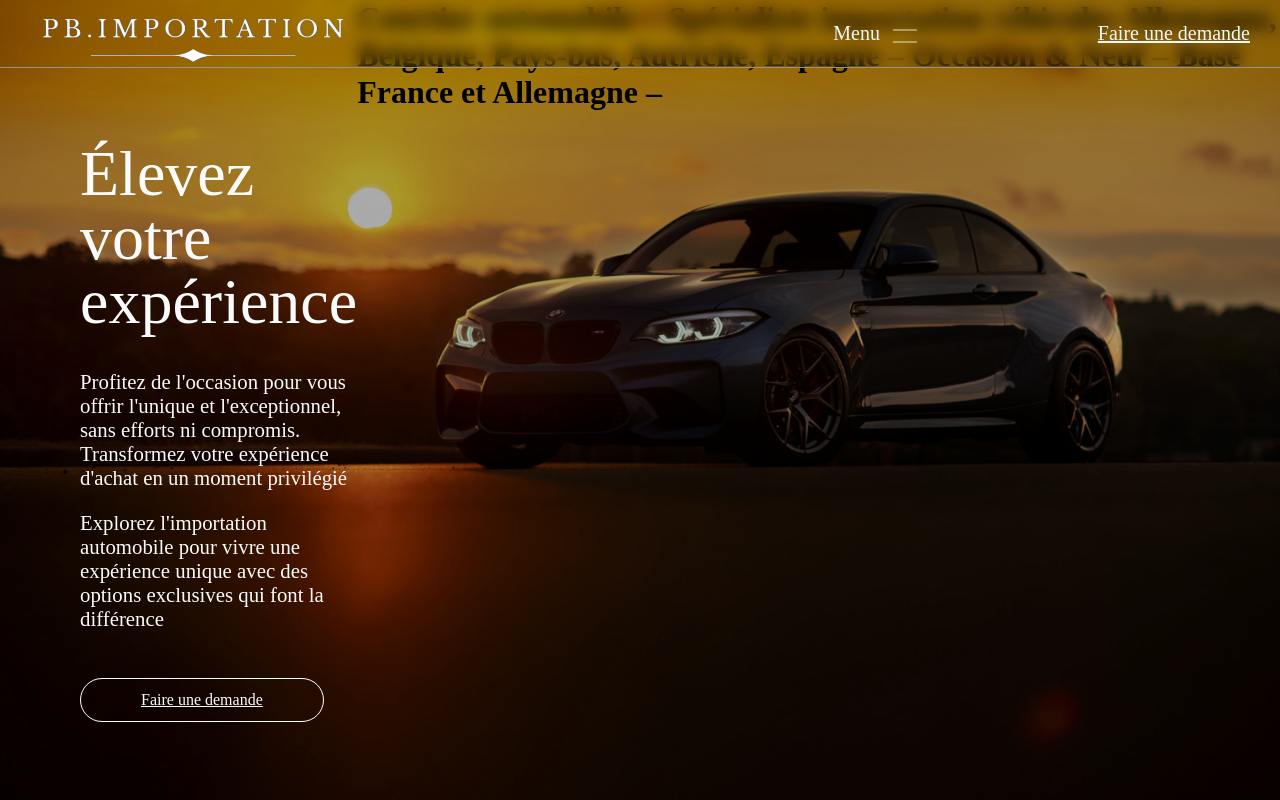
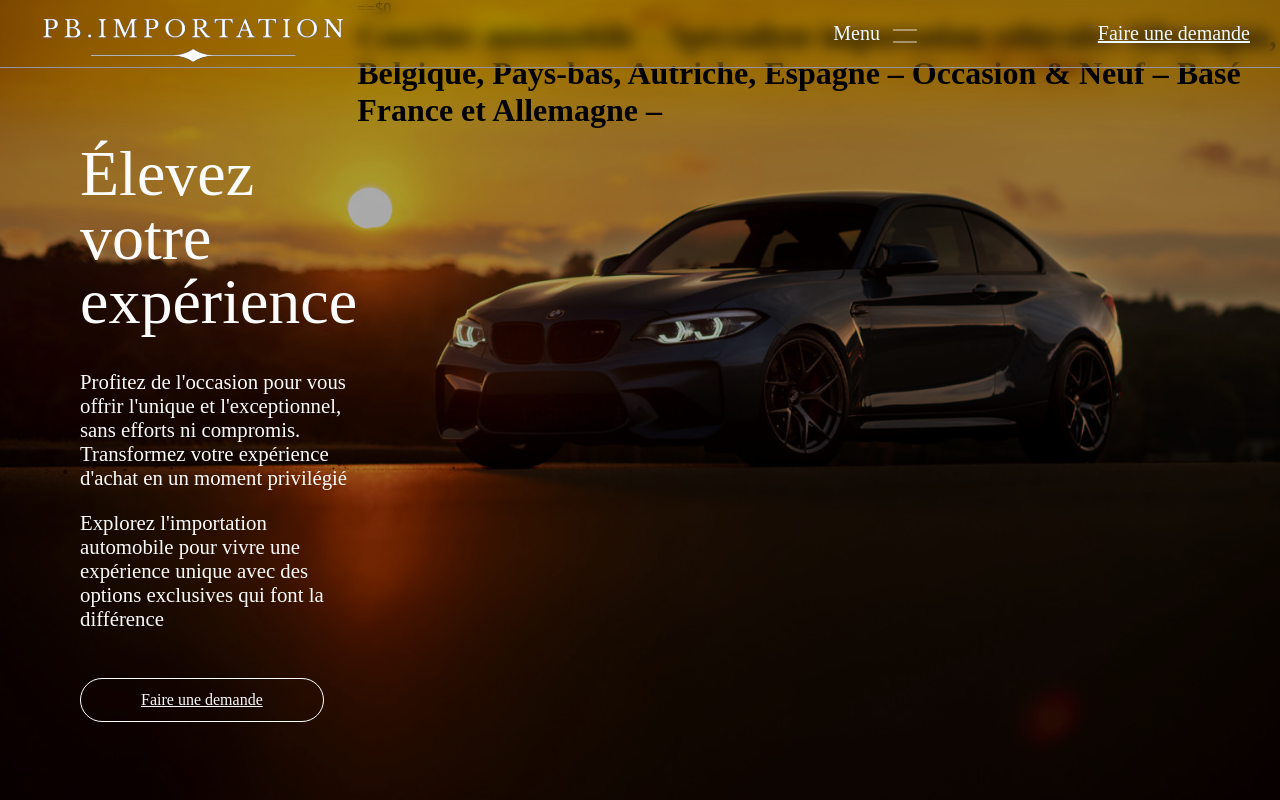
Before and after one commit to Gracias2k16/CDA_LEO, a Flask app: page / in a window 1280 px wide. Run offline with Flask 3, Linux system fonts and the light colour scheme.

Commit message:
21_01_25_1627

```diff
--- a/CDA/WEB_FLASK/app/static/main.css
+++ b/CDA/WEB_FLASK/app/static/main.css
@@ -257,7 +257,7 @@
         unicode-bidi: isolate;
     }
 
-    #homepage .homepage_premiere_partie .homepage_texte_anime h1 {
+    #homepage .homepage_premiere_partie .homepage_text_anime h1 {
         color: #d9d9d9;
         font-family: "GT-Flexa-Standard-Light";
         font-size: 4.125em;
@@ -270,10 +270,10 @@
         margin: 8px 0;
     }
 
-    #homepage .homepage_premiere_partie .homepage_texte_anime {
+    #homepage .homepage_premiere_partie .homepage_text_anime {
         height: auto;
         width: auto;
-        position: absolute;
+        position:relative ;
         display: flex;
         bottom: 0;
         white-space: nowrap;
--- a/CDA/WEB_FLASK/app/templates/home.html
+++ b/CDA/WEB_FLASK/app/templates/home.html
@@ -46,12 +46,13 @@
                     <p>Profitez de l'occasion pour vous offrir l'unique et l'exceptionnel, sans efforts ni compromis. Transformez votre expérience d'achat en un moment privilégié</p>
                     <p>Explorez l'importation automobile pour vivre une expérience unique avec des options exclusives qui font la différence</p>
                     <p>
-                        <a href="Demande"> Faire une demande</a>
+                        <a href="Demande"> Faire une demande
+                        </a>
                     </p>
                 </div>
             </div>
-            <div class="homepage_texte_anime">
-                <div>
+            <div class="homepage_text_anime">
+                <div> ==$0
                     <h1>
                         Courtier automobile – Spécialiste importation véhicules Allemagne, Belgique, Pays-bas, Autriche, Espagne – Occasion & Neuf – Basé France et Allemagne –
                     </h1>
```
